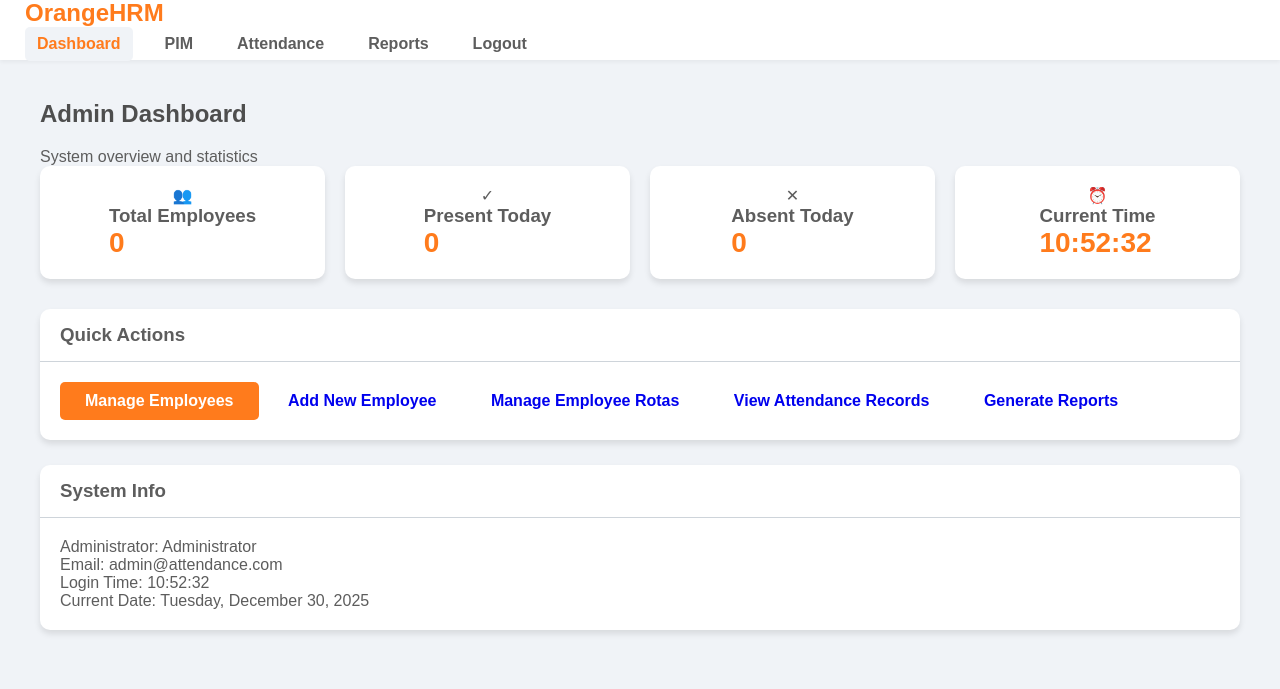
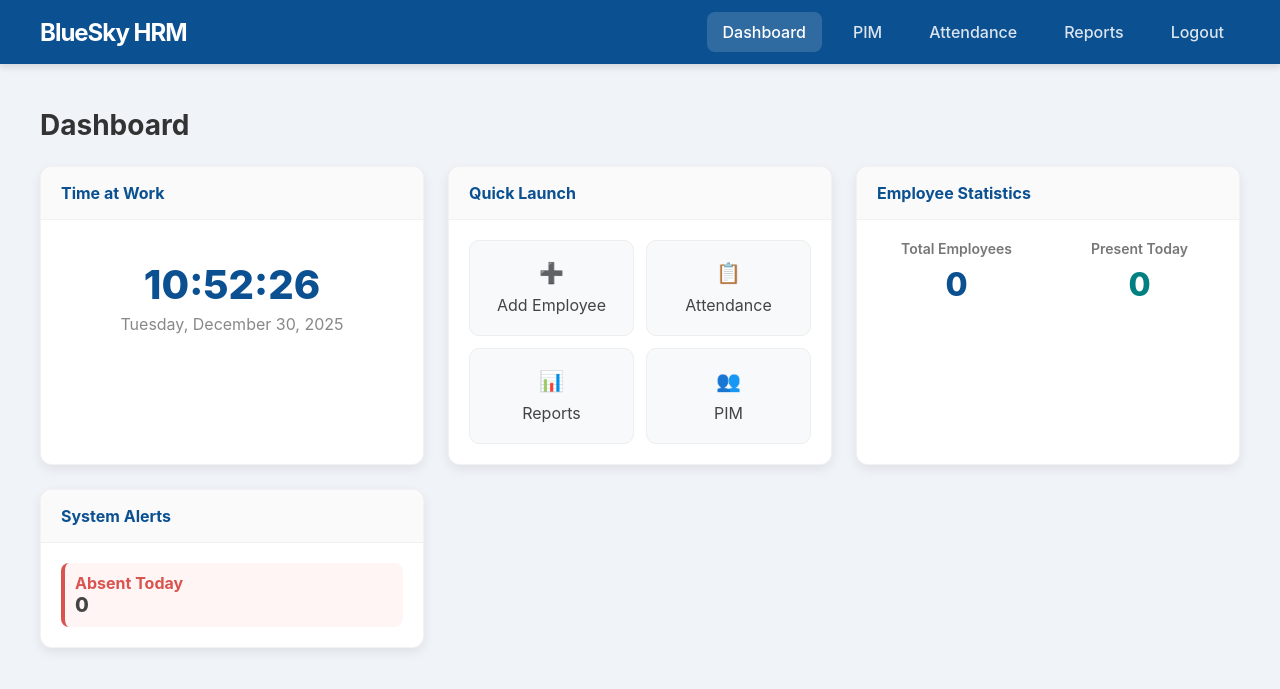
Before and after one commit to diwa80/smart-attendance, a Flask app: page /admin/dashboard in a window 1280 px wide. Shown: the top 689 px of the page. Run offline with Flask 3, Linux system fonts and the light colour scheme; a user stored in the database is signed in.

Commit message:
Update dashboard and login pages to match a new design
Refactor CSS and HTML to implement a new color scheme, layout, and navigation for the dashboard and login pages, adopting a "Blue & Teal Professional" theme.

Replit-Commit-Author: Agent
Replit-Commit-Session-Id: af648905-67c1-42f0-b548-fca651b407e6
Replit-Commit-Checkpoint-Type: intermediate_checkpoint
Replit-Commit-Event-Id: 5ac9c36e-6dfd-4c33-a7ae-06c0f2eff2fd
Replit-Commit-Screenshot-Url: https://storage.googleapis.com/screenshot-production-us-central1/59ac5551-e3f9-4574-9f89-9440fe1d33a0/af648905-67c1-42f0-b548-fca651b407e6/fVT4mBy
Replit-Helium-Checkpoint-Created: true

```diff
--- a/static/style.css
+++ b/static/style.css
@@ -1,15 +1,16 @@
-/* ===================== OrangeHRM Inspired Styles ===================== */
+/* ===================== Blue & Teal Professional Styles ===================== */
 :root {
-    --primary-orange: #ff7b1c;
-    --secondary-orange: #ff9142;
-    --dark-grey: #4e4e4e;
-    --light-grey: #f0f3f7;
+    --primary-blue: #0b5091;
+    --secondary-blue: #1e70bf;
+    --accent-teal: #008080;
+    --dark-grey: #333333;
+    --light-grey: #f0f4f8;
     --white: #ffffff;
-    --danger: #e74c3c;
-    --success: #2ecc71;
-    --text-main: #5d5d5d;
-    --border-color: #ced4da;
-    --shadow: 0 4px 6px rgba(0,0,0,0.1);
+    --danger: #d9534f;
+    --success: #5cb85c;
+    --text-main: #444444;
+    --border-color: #d1d9e6;
+    --shadow: 0 4px 12px rgba(0,0,0,0.08);
 }
 
 * {
@@ -19,7 +20,7 @@
 }
 
 body {
-    font-family: 'Nunito', sans-serif;
+    font-family: 'Inter', sans-serif;
     background-color: var(--light-grey);
     color: var(--text-main);
 }
@@ -30,33 +31,39 @@ body {
     display: flex;
     justify-content: center;
     align-items: center;
-    background: linear-gradient(135deg, #fdfbfb 0%, #ebedee 100%);
+    background: linear-gradient(145deg, #e0eafc 0%, #cfdef3 100%);
 }
 
 .login-box {
     background: var(--white);
     padding: 40px;
-    border-radius: 15px;
-    box-shadow: 0 10px 25px rgba(0,0,0,0.05);
+    border-radius: 20px;
+    box-shadow: 0 20px 40px rgba(0,0,0,0.1);
     width: 100%;
-    max-width: 450px;
+    max-width: 420px;
     text-align: center;
 }
 
 .login-header h1 {
-    color: var(--primary-orange);
-    font-size: 28px;
-    margin-bottom: 20px;
+    color: var(--primary-blue);
+    font-size: 32px;
+    margin-bottom: 10px;
+    font-weight: 800;
 }
 
-/* Navbar/Sidebar Styling */
+.login-header p {
+    color: #888;
+    margin-bottom: 30px;
+}
+
+/* Navbar Styling */
 .navbar {
-    background-color: var(--white);
-    height: 60px;
+    background-color: var(--primary-blue);
+    height: 64px;
     display: flex;
     align-items: center;
-    padding: 0 25px;
-    box-shadow: 0 2px 4px rgba(0,0,0,0.05);
+    padding: 0 40px;
+    box-shadow: 0 4px 6px rgba(0,0,0,0.1);
     position: fixed;
     top: 0;
     width: 100%;
@@ -64,107 +71,166 @@ body {
 }
 
 .nav-brand h2 {
-    color: var(--primary-orange);
-    font-weight: 800;
+    color: var(--white);
+    font-weight: 700;
+    letter-spacing: -1px;
 }
 
 .nav-menu {
     margin-left: auto;
     display: flex;
-    gap: 20px;
+    gap: 15px;
 }
 
 .nav-link {
     text-decoration: none;
-    color: var(--text-main);
-    font-weight: 600;
-    padding: 8px 12px;
-    border-radius: 5px;
-    transition: 0.3s;
+    color: rgba(255,255,255,0.85);
+    font-weight: 500;
+    padding: 10px 16px;
+    border-radius: 8px;
+    transition: all 0.2s;
 }
 
 .nav-link:hover, .nav-link.active {
-    background-color: var(--light-grey);
-    color: var(--primary-orange);
+    background-color: rgba(255,255,255,0.15);
+    color: var(--white);
 }
 
 /* Main Layout */
 .main-container {
-    margin-top: 80px;
-    padding: 20px 40px;
+    margin-top: 84px;
+    padding: 24px 40px;
 }
 
 .page-header h1 {
-    font-size: 24px;
+    font-size: 28px;
     color: var(--dark-grey);
-    margin-bottom: 20px;
+    margin-bottom: 24px;
 }
 
-/* Cards & Stats */
+/* Dashboard Widgets Grid */
+.dashboard-grid {
+    display: grid;
+    grid-template-columns: repeat(auto-fill, minmax(320px, 1fr));
+    gap: 24px;
+}
+
 .card {
     background: var(--white);
-    border-radius: 10px;
+    border-radius: 12px;
     box-shadow: var(--shadow);
-    margin-bottom: 25px;
+    border: 1px solid rgba(0,0,0,0.05);
+    display: flex;
+    flex-direction: column;
 }
 
 .card-header {
-    padding: 15px 20px;
-    border-bottom: 1px solid var(--border-color);
+    padding: 16px 20px;
+    border-bottom: 1px solid #f1f1f1;
+    display: flex;
+    align-items: center;
+    background-color: #fafafa;
+    border-radius: 12px 12px 0 0;
+}
+
+.card-header h3 {
+    font-size: 16px;
+    font-weight: 700;
+    color: var(--primary-blue);
 }
 
 .card-body {
     padding: 20px;
+    flex-grow: 1;
 }
 
+/* Quick Actions Icons */
+.quick-action-btn {
+    display: flex;
+    flex-direction: column;
+    align-items: center;
+    justify-content: center;
+    gap: 10px;
+    padding: 20px;
+    background: #f8f9fa;
+    border-radius: 10px;
+    text-decoration: none;
+    color: var(--text-main);
+    transition: 0.2s;
+    border: 1px solid #eee;
+}
+
+.quick-action-btn:hover {
+    background: var(--light-grey);
+    border-color: var(--secondary-blue);
+    transform: translateY(-2px);
+}
+
+.quick-action-btn i {
+    font-size: 24px;
+    color: var(--secondary-blue);
+}
+
+.quick-actions-grid {
+    display: grid;
+    grid-template-columns: 1fr 1fr;
+    gap: 12px;
+}
+
+/* Stats Styling */
 .stats-grid {
     display: grid;
     grid-template-columns: repeat(auto-fit, minmax(200px, 1fr));
-    gap: 20px;
-    margin-bottom: 30px;
+    gap: 24px;
+    margin-bottom: 24px;
 }
 
 .stat-card {
     background: var(--white);
-    padding: 20px;
-    border-radius: 10px;
+    padding: 24px;
+    border-radius: 12px;
     box-shadow: var(--shadow);
-    display: flex;
-    flex-direction: column;
-    align-items: center;
+    text-align: center;
+    border-top: 4px solid var(--accent-teal);
+}
+
+.stat-label {
+    font-size: 14px;
+    color: #777;
+    margin-bottom: 8px;
+    font-weight: 600;
 }
 
 .stat-value {
-    font-size: 28px;
+    font-size: 32px;
     font-weight: 800;
-    color: var(--primary-orange);
+    color: var(--primary-blue);
 }
 
 /* Buttons */
 .btn {
-    padding: 10px 25px;
-    border-radius: 5px;
+    padding: 12px 24px;
+    border-radius: 8px;
     border: none;
     font-weight: 600;
     cursor: pointer;
-    transition: 0.3s;
+    transition: 0.2s;
     text-decoration: none;
     display: inline-block;
 }
 
 .btn-primary {
-    background-color: var(--primary-orange);
+    background-color: var(--secondary-blue);
     color: var(--white);
 }
 
 .btn-primary:hover {
-    background-color: var(--secondary-orange);
+    background-color: var(--primary-blue);
 }
 
 /* Forms */
 .form-group {
     margin-bottom: 20px;
-    text-align: left;
 }
 
 .form-group label {
@@ -175,12 +241,14 @@ body {
 
 .form-group input {
     width: 100%;
-    padding: 12px;
-    border: 1px solid var(--border-color);
-    border-radius: 5px;
+    padding: 12px 16px;
+    border: 1.5px solid var(--border-color);
+    border-radius: 8px;
+    font-size: 15px;
 }
 
 .form-group input:focus {
     outline: none;
-    border-color: var(--primary-orange);
+    border-color: var(--secondary-blue);
+    box-shadow: 0 0 0 3px rgba(30,112,191,0.1);
 }
--- a/templates/admin_dashboard.html
+++ b/templates/admin_dashboard.html
@@ -8,9 +8,9 @@
 </head>
 <body>
     <div class="navbar">
-        <div class="nav-container">
+        <div class="nav-container" style="display: contents;">
             <div class="nav-brand">
-                <h2>OrangeHRM</h2>
+                <h2>BlueSky HRM</h2>
             </div>
             <div class="nav-menu">
                 <a href="{{ url_for('admin_dashboard') }}" class="nav-link active">Dashboard</a>
@@ -24,80 +24,78 @@
 
     <div class="main-container">
         <div class="page-header">
-            <h1>Admin Dashboard</h1>
-            <p class="text-muted">System overview and statistics</p>
-        </div>
-
-        <div class="stats-grid">
-            <div class="stat-card">
-                <div class="stat-icon">👥</div>
-                <div class="stat-content">
-                    <h3>Total Employees</h3>
-                    <p class="stat-value" id="total-employees">{{ total_employees }}</p>
-                </div>
-            </div>
-
-            <div class="stat-card">
-                <div class="stat-icon">✓</div>
-                <div class="stat-content">
-                    <h3>Present Today</h3>
-                    <p class="stat-value" id="present-today">{{ present_today }}</p>
-                </div>
-            </div>
-
-            <div class="stat-card">
-                <div class="stat-icon">✕</div>
-                <div class="stat-content">
-                    <h3>Absent Today</h3>
-                    <p class="stat-value" id="absent-today">0</p>
-                </div>
-            </div>
-
-            <div class="stat-card">
-                <div class="stat-icon">⏰</div>
-                <div class="stat-content">
-                    <h3>Current Time</h3>
-                    <p class="stat-value" id="current-time">00:00:00</p>
-                </div>
-            </div>
+            <h1>Dashboard</h1>
         </div>
 
         <div class="dashboard-grid">
+            <!-- Time at Work Widget -->
             <div class="card">
                 <div class="card-header">
-                    <h3>Quick Actions</h3>
+                    <h3>Time at Work</h3>
                 </div>
                 <div class="card-body">
-                    <div class="button-group-vertical">
-                        <a href="{{ url_for('manage_employees') }}" class="btn btn-primary">Manage Employees</a>
-                        <a href="{{ url_for('add_employee') }}" class="btn btn-success">Add New Employee</a>
-                        <a href="{{ url_for('manage_rotas') }}" class="btn btn-info">Manage Employee Rotas</a>
-                        <a href="{{ url_for('attendance_records') }}" class="btn btn-info">View Attendance Records</a>
-                        <a href="{{ url_for('reports') }}" class="btn btn-warning">Generate Reports</a>
+                    <div style="text-align: center; padding: 20px 0;">
+                        <div id="current-time" style="font-size: 40px; font-weight: 800; color: var(--primary-blue);">00:00:00</div>
+                        <div id="current-date" style="color: #888; margin-top: 5px;">-</div>
                     </div>
                 </div>
             </div>
 
+            <!-- Quick Launch Widget -->
             <div class="card">
                 <div class="card-header">
-                    <h3>System Info</h3>
+                    <h3>Quick Launch</h3>
                 </div>
                 <div class="card-body">
-                    <div class="info-item">
-                        <span class="label">Administrator:</span>
-                        <span class="value">{{ current_user.full_name }}</span>
+                    <div class="quick-actions-grid">
+                        <a href="{{ url_for('add_employee') }}" class="quick-action-btn">
+                            <span style="font-size: 20px;">➕</span>
+                            <span>Add Employee</span>
+                        </a>
+                        <a href="{{ url_for('attendance_records') }}" class="quick-action-btn">
+                            <span style="font-size: 20px;">📋</span>
+                            <span>Attendance</span>
+                        </a>
+                        <a href="{{ url_for('reports') }}" class="quick-action-btn">
+                            <span style="font-size: 20px;">📊</span>
+                            <span>Reports</span>
+                        </a>
+                        <a href="{{ url_for('manage_employees') }}" class="quick-action-btn">
+                            <span style="font-size: 20px;">👥</span>
+                            <span>PIM</span>
+                        </a>
                     </div>
-                    <div class="info-item">
-                        <span class="label">Email:</span>
-                        <span class="value">{{ current_user.email }}</span>
+                </div>
+            </div>
+
+            <!-- Employee Distribution Widget -->
+            <div class="card">
+                <div class="card-header">
+                    <h3>Employee Statistics</h3>
+                </div>
+                <div class="card-body">
+                    <div class="stats-grid" style="grid-template-columns: 1fr 1fr; margin-bottom: 0;">
+                        <div style="text-align: center;">
+                            <div class="stat-label">Total Employees</div>
+                            <div class="stat-value" id="total-employees">{{ total_employees }}</div>
+                        </div>
+                        <div style="text-align: center;">
+                            <div class="stat-label">Present Today</div>
+                            <div class="stat-value" id="present-today" style="color: var(--accent-teal);">{{ present_today }}</div>
+                        </div>
                     </div>
-                    <div class="info-item">
-                        <span class="label">Login Time:</span>
-                        <span id="login-time" class="value">-</span>
-                    </div>
-                    <div class="info-item">
-                        <span class="label">Current Date:</span>
-                        <span id="current-date" class="value">-</span>
+                </div>
+            </div>
+
+            <!-- Pending Actions -->
+            <div class="card">
+                <div class="card-header">
+                    <h3>System Alerts</h3>
+                </div>
+                <div class="card-body">
+                    <div id="absent-today-section" style="padding: 10px; background: #fff5f5; border-radius: 8px; border-left: 4px solid var(--danger);">
+                        <div style="font-weight: 700; color: var(--danger);">Absent Today</div>
+                        <div id="absent-today" style="font-size: 20px; font-weight: 800;">0</div>
                     </div>
                 </div>
             </div>
--- a/templates/login.html
+++ b/templates/login.html
@@ -10,7 +10,7 @@
     <div class="login-container">
         <div class="login-box">
             <div class="login-header">
-                <h1>OrangeHRM</h1>
+                <h1>BlueSky HRM</h1>
                 <p>Login</p>
             </div>
 
```
